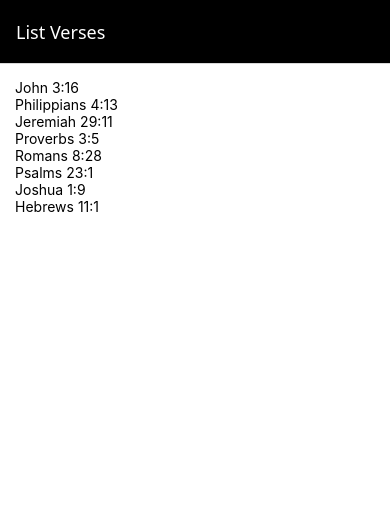
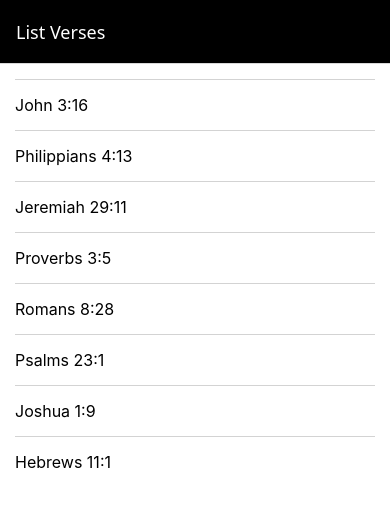
Before and after one commit to tatianapdr/cruddle, a React Native app: screen /VerseListScreen in a window 390 px wide. Shown: the top 506 px of the page. Built offline with nearby package versions, Linux system fonts and the light colour scheme.

Commit message:
Refactor styles in VerseListScreen for improved readability and maintainability

```diff
--- a/src/components/screens/VerseListScreen.js
+++ b/src/components/screens/VerseListScreen.js
@@ -1,4 +1,4 @@
-import { StyleSheet, Text, View } from "react-native";
+import { ScrollView, StyleSheet, Text, View } from "react-native";
 import Screen from "../layout/Screen.js";
 
 import initialVerses from "../../data/verses.js";
@@ -12,7 +12,7 @@ export const VerseListScreen = () => {
   // View -----------------------------------
   return (
     <Screen>
-      <View style={styles.container}>
+      <ScrollView style={styles.container}>
         {verses.map((verse) => {
           return (
             <View key={verse.VerseID} style={styles.item}>
@@ -22,11 +22,21 @@ export const VerseListScreen = () => {
             </View>
           );
         })}
-      </View>
+      </ScrollView>
     </Screen>
   );
 };
 
-const styles = StyleSheet.create({});
+const styles = StyleSheet.create({
+  container: {},
+  item: {
+    paddingVertical: 15,
+    borderTopWidth: 1,
+    borderColor: "lightgray",
+  },
+  text: {
+    fontSize: 16,
+  },
+});
 
 export default VerseListScreen;
```
